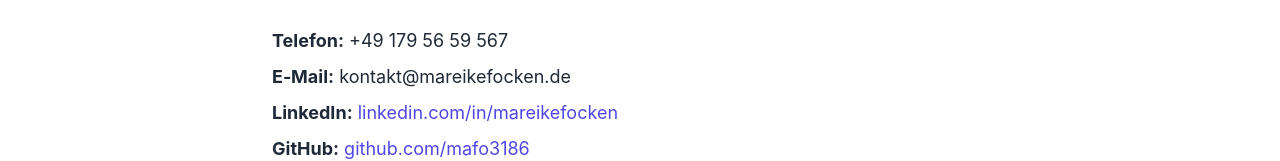
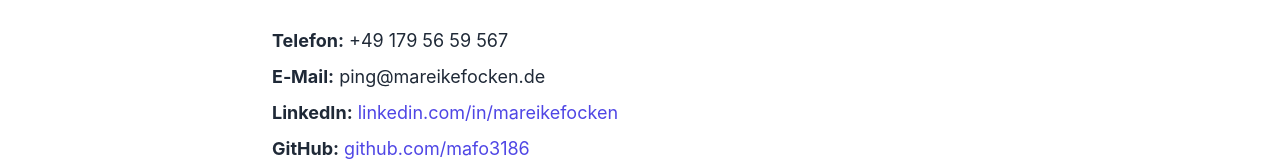
Before and after one commit to mafo3186/me, a Next.js app: page /contact in a window 1280 px wide. Shown: the part 206-367 px from the top of the page. Built offline with nearby package versions, Linux system fonts and the light colour scheme.

Commit message:
update email: ping@ instead of kontakt@

```diff
--- a/app/contact/page.tsx
+++ b/app/contact/page.tsx
@@ -12,7 +12,7 @@ export default function Contact() {
           <strong>Telefon:</strong> <a href="tel:+491795659567" className="hover:underline">+49&nbsp;179&nbsp;56&nbsp;59&nbsp;567</a>
         </p>
         <p>
-          <strong>E‑Mail:</strong> <a href="mailto:kontakt@mareikefocken.de" className="hover:underline">kontakt@mareikefocken.de</a>
+          <strong>E‑Mail:</strong> <a href="mailto:ping@mareikefocken.de" className="hover:underline">ping@mareikefocken.de</a>
         </p>
         <p>
           <strong>LinkedIn:</strong>{' '}
--- a/app/imprint/page.tsx
+++ b/app/imprint/page.tsx
@@ -14,7 +14,7 @@ export default function Imprint() {
       <p className="mb-4 text-gray-700 dark:text-gray-300">
         Kontakt:<br />
         Telefon: <a href="tel:+491795659567" className="hover:underline">+49&nbsp;179&nbsp;56&nbsp;59&nbsp;567</a><br />
-        E‑Mail: <a href="mailto:kontakt@mareikefocken.de" className="text-indigo-600 dark:text-indigo-400 hover:underline">kontakt@mareikefocken.de</a>
+        E‑Mail: <a href="mailto:ping@mareikefocken.de" className="text-indigo-600 dark:text-indigo-400 hover:underline">ping@mareikefocken.de</a>
       </p>
       <p className="mb-4 text-gray-700 dark:text-gray-300">
         Verantwortlich für den Inhalt nach § 55 Abs. 2&nbsp;RStV: Mareike&nbsp;Focken, Anschrift wie oben.
```
